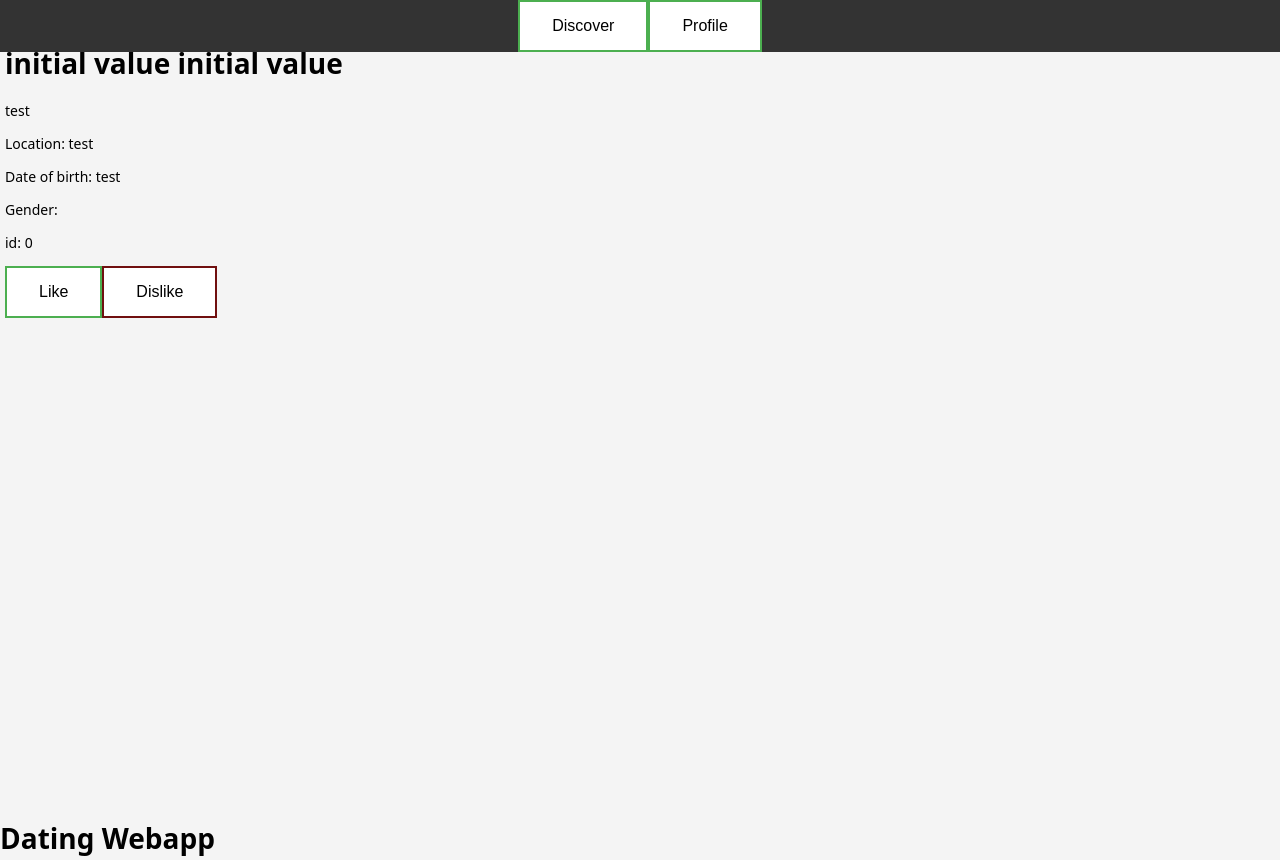
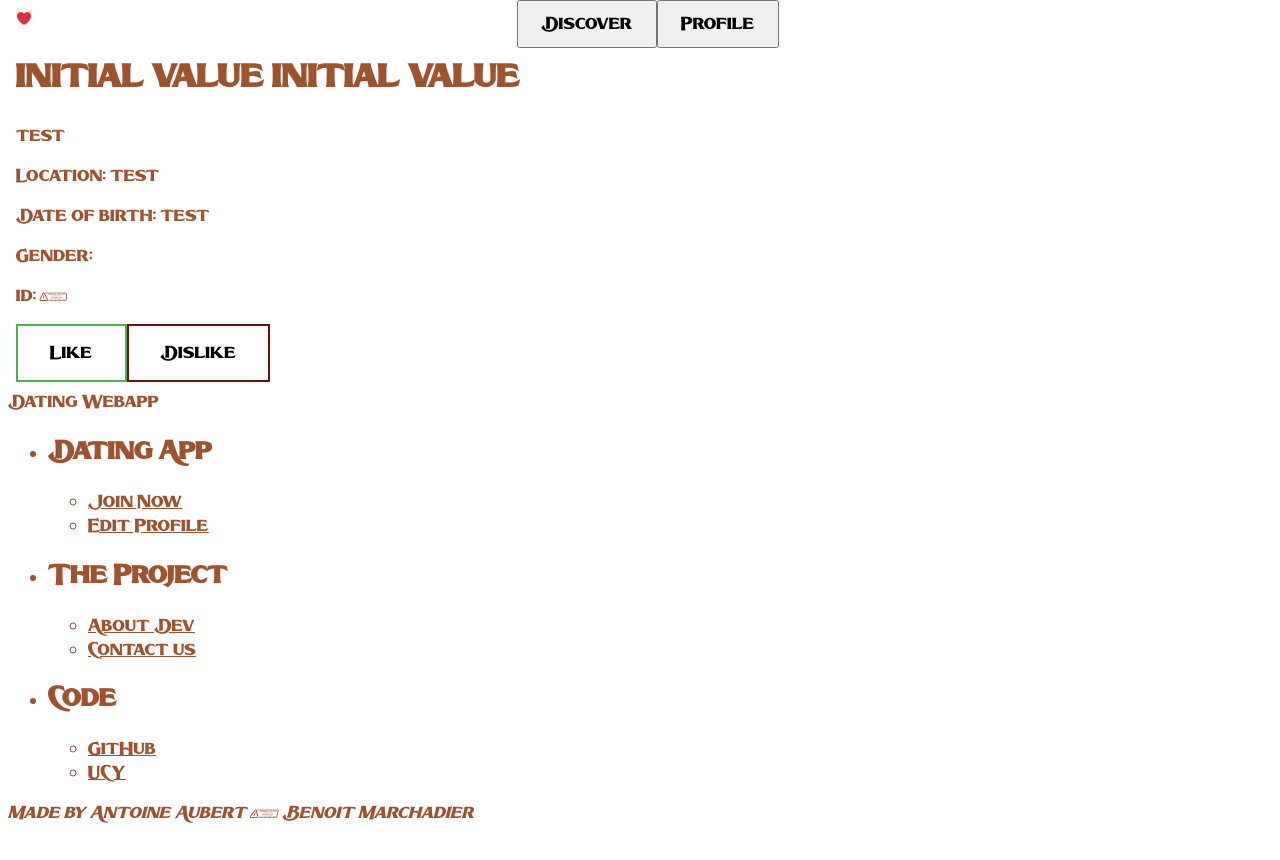
Before and after one commit to Aubert-Antoine/Dating_Webapp, a website: page src/main/resources/app/static/index.html in a window 1280 px wide. Shown: the top 860 px of the page. After the commit the page ends 833 px from the top, so only its background shows below. Drawn offline with nearby package versions, Linux system fonts and the light colour scheme; no server answers.

Commit message:
css advance

```diff
--- a/src/main/resources/app/static/components/Carousel.js
+++ b/src/main/resources/app/static/components/Carousel.js
@@ -19,21 +19,15 @@ class Carousel extends Component {
 
 
     componentDidMount() {
-        alert("component did mount ")
         // Fetch the profiles from the backend
 
         fetch('/profiles')
             .then(response => response.json())
             .then(
                 (response) => {
-                    alert(response)
                     console.log(response);
                     this.setState({profiles: response})
                     this.setState({currentprofile: response[this.state.currentIndex]})
-                    alert("first profile"+response[this.state.currentIndex].firstName)
-
-
-
                 })
 
     }
@@ -45,7 +39,6 @@ class Carousel extends Component {
     }
 
     handleLike = (user_id) => {
-        alert("handle like from"+ +this.state.user_id+" to " +user_id  )
         fetch('/likes?from='+this.state.user_id+"&to="+user_id)
         // Handle the "like" action for the current profile
         this.setState(prevState => ({
@@ -58,7 +51,6 @@ class Carousel extends Component {
 
 
     handleDislike = (user_id) => {
-        alert("handle like from"+ +this.state.user_id+" to " +user_id  )
         fetch('/likes?from='+this.state.user_id+"&to="+user_id)
         // Handle the "like" action for the current profile
         this.setState(prevState => ({
--- a/src/main/resources/app/static/css/carousel.css
+++ b/src/main/resources/app/static/css/carousel.css
@@ -1,9 +1,13 @@
-.carousel__item {
-    padding: 5px;
+.carousel {
     align-items: center;
+    padding-top: 15px;
+    place-items: center;
+    margin:0px auto;
 }
 
-
+/*
+Buttons
+ */
 .button_carousel-like {
     background-color: white;
     color: black;
@@ -29,7 +33,12 @@
 }
 
 
-.button_carousel:hover {
-    background-color: #4CAF50; /* Green */
-    color: white;
+.button_carousel-like:hover {
+    background-color: #c72ccc;
+    color: #111;
 }
+
+.button_carousel-dislike:hover {
+    background-color: #362338;
+    color: #111;
+}
--- a/src/main/resources/app/static/css/footer.css
+++ b/src/main/resources/app/static/css/footer.css
@@ -1,22 +1,3 @@
-*, *:before, *:after {
-    box-sizing: border-box;
-}
-
-html {
-    font-size: 100%;
-}
-
-body {
-    font-family: acumin-pro, system-ui, sans-serif;
-    margin: 0;
-    display: grid;
-    grid-template-rows: auto 1fr auto;
-    font-size: 14px;
-    background-color: #f4f4f4;
-    align-items: start;
-    min-height: 100vh;
-}
-
 .footer {
     position: fixed;
     left: 0;
@@ -26,8 +7,9 @@ body {
     flex-flow: row wrap;
     padding: 30px 30px 20px 30px;
     color: #2f2f2f;
-    background-color: #f2eee3;
+    background-color: #dcad21;
     border-top: 1px solid #e5e5e5;
+    color: #4CAF50;
 }
 
 .footer > * {
--- a/src/main/resources/app/static/css/main.css
+++ b/src/main/resources/app/static/css/main.css
@@ -1,3 +1,18 @@
 .body {
     align-items: center;
 }
+
+@font-face {
+    font-family: "font-1";
+    src: url(../asset/font/Bacode\ PERSONAL\ USE\ ONLY!.ttf);
+}
+
+h1-font{
+    font-family: "font-1";
+    color: sienna;
+}
+
+*{
+    font-family: "font-1";
+    color: sienna;
+}
--- a/src/main/resources/app/static/css/nav.css
+++ b/src/main/resources/app/static/css/nav.css
@@ -13,7 +13,7 @@
     margin: 0;
     padding: 0;
     overflow: hidden;
-    background-color: #333;
+    /*background-color: #333;*/
     position: fixed;
     top: 0;
     width: 100%;
@@ -25,16 +25,16 @@
 
 .Nav__bar_li a {
     display: block;
-    color: white;
+    /*color: white;*/
     text-decoration: none;
     text-align: center;
     padding: 14px 16px;
 }
 .button_navbar {
-    background-color: white;
+    /*background-color: #332a2a;*/
     color: black;
-    border: 2px solid #4CAF50; /* Green */
-    padding: 15px 32px;
+    /*border: 2px solid #c72ccc;*/
+    padding: 10px 22px;
     text-align: center;
     text-decoration: none;
     display: inline-block;
@@ -42,12 +42,12 @@
     transition-duration: 0.4s;
 }
 .button_navbar:hover {
-    background-color: #4CAF50; /* Green */
-    color: white;
+    background-color: #c72ccc;
+    color: #111;
 }
 
 .Nav__bar_li a:hover {
-    background-color: #111;
+    /*background-color: #111;*/
 }
 
 /* Scroll-bar */
--- a/src/main/resources/app/static/index.html
+++ b/src/main/resources/app/static/index.html
@@ -15,10 +15,10 @@
     <!--<script type="text/babel" src="App.js"></script> -->
     <script type="text/babel" src="/components/Carousel.js"></script>
     <link rel="stylesheet" href="css/nav.css">
+    <link rel="stylesheet" href="css/carousel.css">
     <link rel="stylesheet" href="css/profile.css">
+    <link rel="stylesheet" href="css/main.css">
     <link rel="stylesheet" href="css/footer.css">
-    <link rel="stylesheet" href="css/carousel.css">
-    <link rel="stylesheet" href="css/main.css">
     <title>React App</title>
   </head>
   <body>
@@ -27,7 +27,7 @@
 
     <footer className="footer">
       <div className="footer__addr">
-        <h1 className="footer__logo">Dating Webapp</h1>
+        <h1-font className="footer__logo">Dating Webapp</h1-font>
       </div>
 
       <ul className="footer__nav">
```
